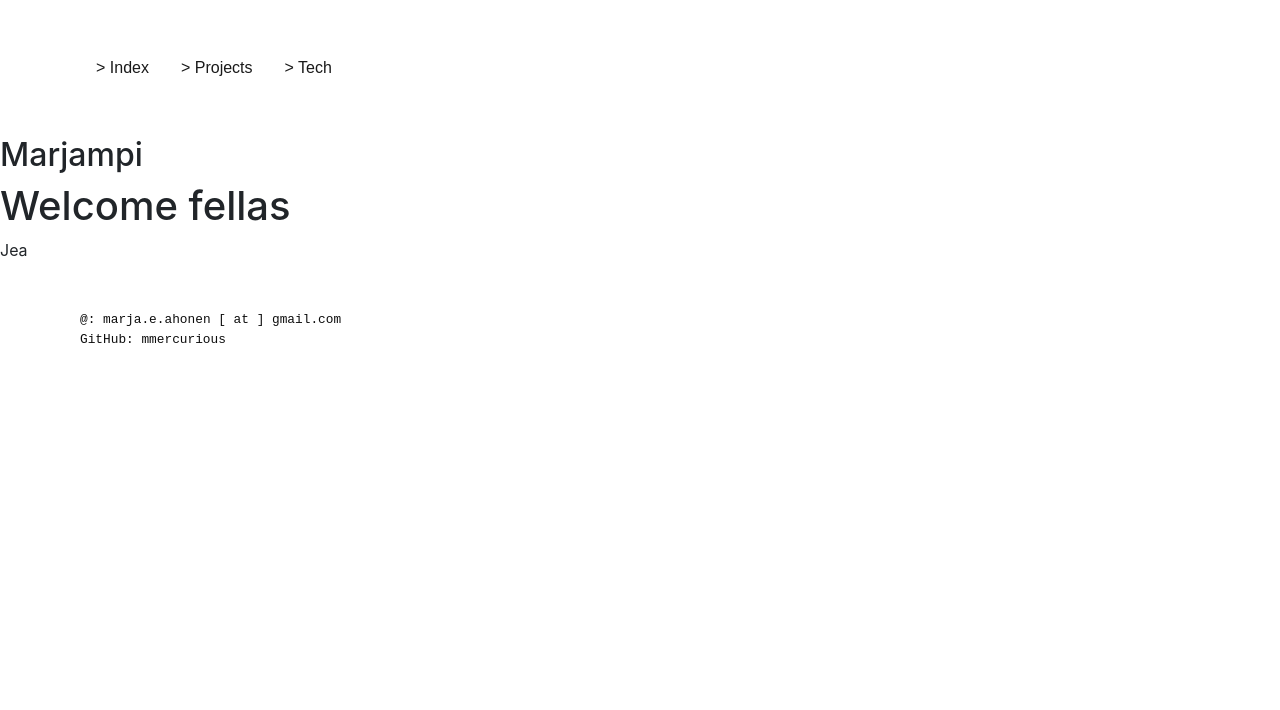
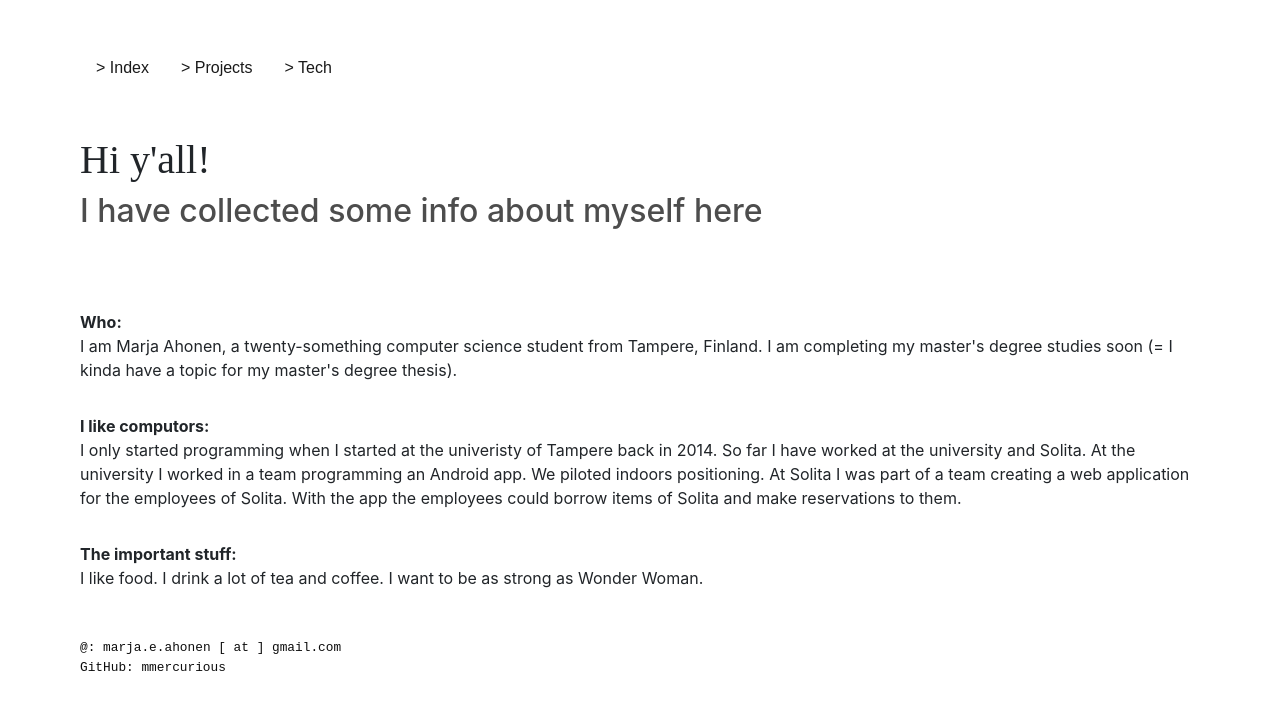
Before and after one commit to mmercurious/marjampi-self, a React (Create React App) app: page / in a window 1280 px wide. Shown: the top 710 px of the page. Built offline with nearby package versions, Linux system fonts and the light colour scheme; a web font is replaced by a local one.

Commit message:
Minor edits

```diff
--- a/src/frontPage/components/FrontPage.jsx
+++ b/src/frontPage/components/FrontPage.jsx
@@ -1,31 +1,18 @@
 import React from 'react';
 
+import Bio from './Bio'
+import Footer from '../../util/components/Footer';
+import FrontPageTitle from './FrontPageTitle';
 import Header from '../../util/components/Header';
-import Footer from '../../util/components/Footer';
 
-/*
-  TODO: make into stateless components
-*/
 
-class FrontPage extends React.Component {
-  render() {
-    return (
+const FrontPage = () => (
   <div>
     <Header />
-
-        <div>
-          <h2>Marjampi</h2>
-          <h1>Welcome fellas</h1>
-        </div>
-
-        <div>
-          Jea
-        </div>
+    <FrontPageTitle />
+    <Bio />
     <Footer />
   </div>
 );
-  }
-}
-
 
 export default FrontPage;
```
Lines whose indentation alone changed are shown as unchanged.
